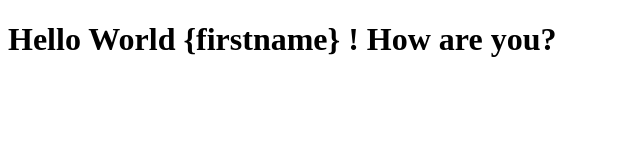
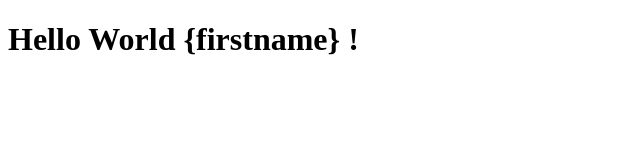
Before and after one commit to victorgbn/edito_hello_world_contents, a plain HTML site: page index.html in a window 1280 px wide. Shown: the whole page, without its empty margins (0-640 px from the left). Drawn offline with Linux system fonts and the light colour scheme.

Commit message:
Remove text

```diff
--- a/index.html
+++ b/index.html
@@ -6,6 +6,6 @@
     <title>Hello World</title>
 </head>
 <body>
-    <h1>Hello World {firstname} ! How are you?</h1>
+    <h1>Hello World {firstname} !</h1>
 </body>
 </html>
```
